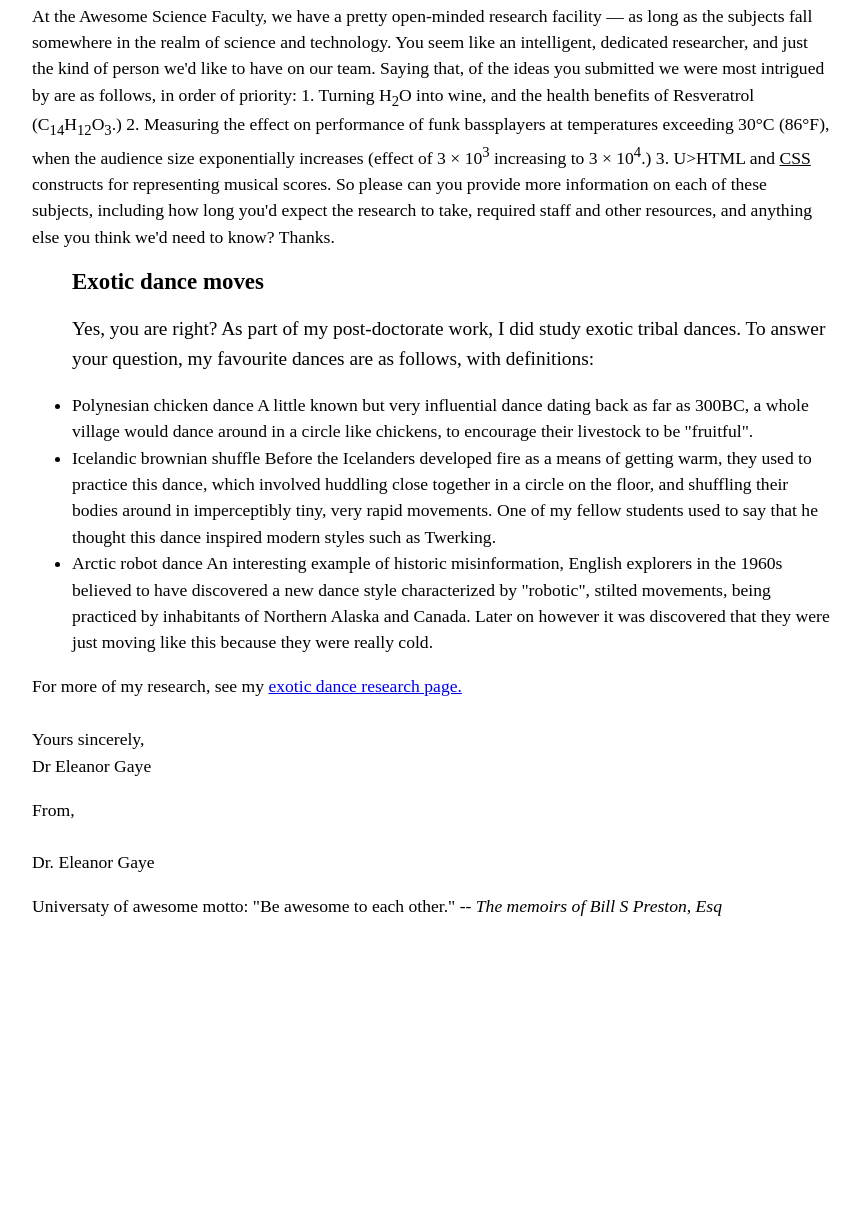
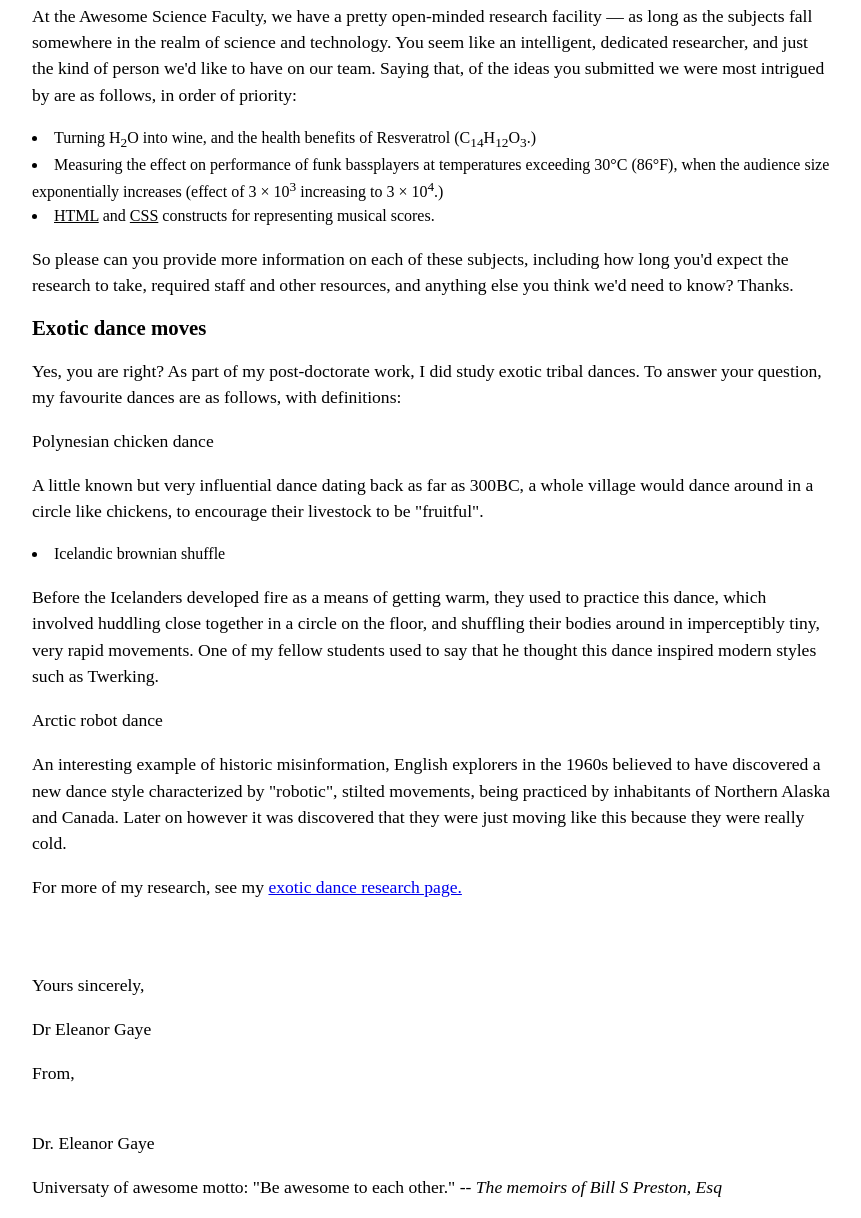
Before and after one commit to Galen-Moore/Galen-Moore.github.io, a plain HTML site: page a1.html in a window 1280 px wide. Shown: the part 873-2091 px from the top of the page, without its empty margins (208-1069 px from the left). Before the commit the page ends 1810 px from the top, so only its background shows below. Drawn offline with Linux system fonts and the light colour scheme.

Commit message:
Update a1.html

```diff
--- a/a1.html
+++ b/a1.html
@@ -101,47 +101,30 @@ you can find more information here <a href="https://www.example.com/"> important
 Subjects of intrests
 </h2>
 
-<p>
-  At the Awesome Science Faculty, we have a pretty open-minded research facility — as long as the subjects fall somewhere in the realm of science and technology. You seem like an intelligent, dedicated researcher, and just the kind of person we'd like to have on our team. Saying that, of the ideas you submitted we were most intrigued by are as follows, in order of priority:
+<p>At the Awesome Science Faculty, we have a pretty open-minded research facility — as long as the subjects fall somewhere in the realm of science and technology. You seem like an intelligent, dedicated researcher, and just the kind of person we'd like to have on our team. Saying that, of the ideas you submitted we were most intrigued by are as follows, in order of priority:</p>
+<li>Turning H<sub>2</sub>O into wine, and the health benefits of Resveratrol (C<sub>14</sub>H<sub>12</sub>O<sub>3</sub>.)</li>
+<li>Measuring the effect on performance of funk bassplayers at temperatures exceeding 30°C (86°F), when the audience size exponentially increases (effect of 3 × 10<sup>3</sup> increasing to 3 × 10<sup>4</sup>.)</li>
+<li><U>HTML</U> and <U>CSS</U> constructs for representing musical scores.</li>
 
-  1. Turning H<sub>2</sub>O into wine, and the health benefits of Resveratrol (C<sub>14</sub>H<sub>12</sub>O<sub>3</sub>.)
-  2. Measuring the effect on performance of funk bassplayers at temperatures exceeding 30°C (86°F), when the audience size exponentially increases (effect of 3 × 10<sup>3</sup> increasing to 3 × 10<sup>4</sup>.)
-  3. U>HTML</U> and <U>CSS</U> constructs for representing musical scores.
+<p>So please can you provide more information on each of these subjects, including how long you'd expect the research to take, required staff and other resources, and anything else you think we'd need to know? Thanks.</p>
 
-  So please can you provide more information on each of these subjects, including how long you'd expect the research to take, required staff and other resources, and anything else you think we'd need to know? Thanks.
+<h2>Exotic dance moves</h2>
 
-</p>
-<ul>
+<p>Yes, you are right? As part of my post-doctorate work, I <emphasis>did</emphasis> study exotic tribal dances. To answer your question, my favourite dances are as follows, with definitions: </p>
+<p>Polynesian chicken dance</p>
+<p>A little known but very influential dance dating back as far as 300BC, a whole village would dance around in a circle like chickens, to encourage their livestock to be "fruitful". </p>
+<li>Icelandic brownian shuffle
+<p>Before the Icelanders developed fire as a means of getting warm, they used to practice this dance, which involved huddling close together in a circle on the floor, and shuffling their bodies around in imperceptibly tiny, very rapid movements. One of my fellow students used to say that he thought this dance inspired modern styles such as Twerking.</li></p>
+<p>Arctic robot dance</p>
+<p>An interesting example of historic misinformation, English explorers in the 1960s believed to have discovered a new dance style characterized by "robotic", stilted movements, being practiced by inhabitants of Northern Alaska and Canada. Later on however it was discovered that they were just moving like this because they were really cold. </p>
 
-   <h2>Exotic dance moves</h2>
+<p>For more of my research, see my <a href="https://www.example.com/">exotic dance research page.</a></p><br><br>
 
-   <p>Yes, you are right? As part of my post-doctorate work, I <emphasis>did</emphasis> study exotic tribal dances. To answer your question, my favourite dances are as follows, with definitions: </p>
-<li>Polynesian chicken dance
-  A little known but very influential dance dating back as far as 300BC, a whole village would dance around in a circle like chickens, to encourage their livestock to be "fruitful". </li>
-<li>Icelandic brownian shuffle
-  Before the Icelanders developed fire as a means of getting warm, they used to practice this dance, which involved huddling close together in a circle on the floor, and shuffling their bodies around in imperceptibly tiny, very rapid movements. One of my fellow students used to say that he thought this dance inspired modern styles such as Twerking.</li>
-<li>Arctic robot dance
-  An interesting example of historic misinformation, English explorers in the 1960s believed to have discovered a new dance style characterized by "robotic", stilted movements, being practiced by inhabitants of Northern Alaska and Canada. Later on however it was discovered that they were just moving like this because they were really cold. </li>
+<p>Yours sincerely,<br></p>
+<p>Dr Eleanor Gaye<br></p>
+<p>From,<br><br></p>
+<p>Dr. Eleanor Gaye</p>
 
-</ul>
-
-<p>
-  For more of my research, see my <a href="https://www.example.com/">exotic dance research page.</a><br><br>
-
-  Yours sincerely,<br>
-  Dr Eleanor Gaye
-<p>
-
-
-</p>
-
-<p>
-From,<br><br>
-Dr. Eleanor Gaye
-</p>
-
-<p>
-Universaty of awesome motto: "Be awesome to each other." -- <i>The memoirs of Bill S Preston, Esq</i>
-</p>
+<p>Universaty of awesome motto: "Be awesome to each other." -- <i>The memoirs of Bill S Preston, Esq</i></p>
 </body>
 </html>
```
